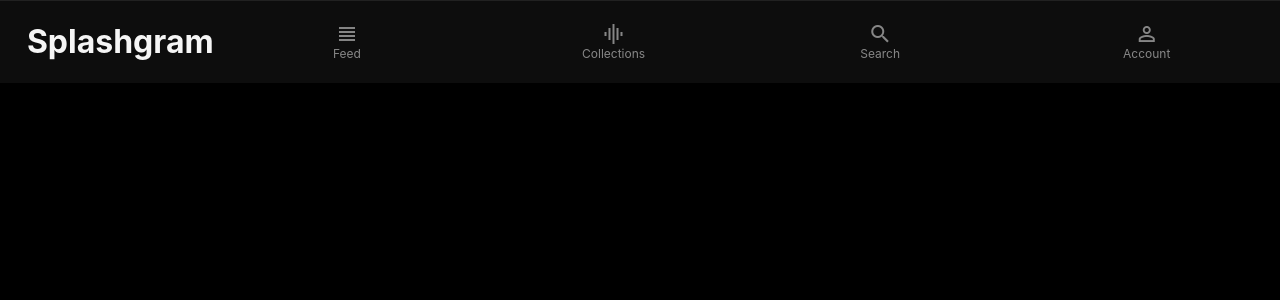
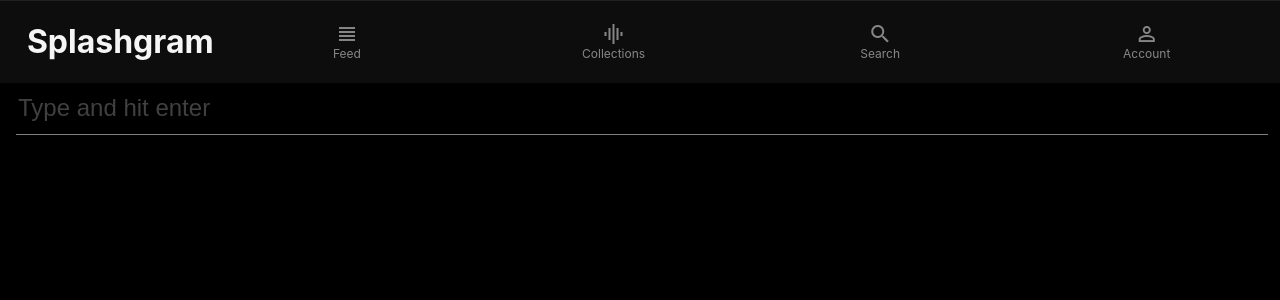
Before and after one commit to KSKRLIFE/CS565Project, a React (Create React App) app in the folder frontend/: page /search in a window 1280 px wide. Shown: the top 300 px of the page. Built offline with nearby package versions, Linux system fonts and the light colour scheme.

Commit message:
added search

```diff
--- a/frontend/package.json
+++ b/frontend/package.json
@@ -6,6 +6,7 @@
     "@testing-library/jest-dom": "^5.16.5",
     "@testing-library/react": "^13.4.0",
     "@testing-library/user-event": "^13.5.0",
+    "node-sass": "4.14.1",
     "react": "^18.2.0",
     "react-dom": "^18.2.0",
     "react-router": "^5.2.0",
--- /dev/null
+++ b/frontend/src/API/Search.js
@@ -0,0 +1,10 @@
+import {baseAPI, client_id} from '../env';
+
+export default function doSearch(query) {
+  return fetch(`${baseAPI}/search/photos/?client_id=${client_id}&query=${query}`,{
+    headers:{
+        'ngrok-skip-browser-warning':'true'
+    }
+})
+      .then((data) => data.json());
+};
--- a/frontend/src/App.js
+++ b/frontend/src/App.js
@@ -4,7 +4,7 @@ import './App.css';
 import MainView from './Containers/MainView/MainView';
 import BottomBar from './Components/BottomBar/BottomBar.js';
 import DetailPhoto from './Components/DetailPhoto/DetailPhoto';
-
+import Search from './Containers/Search/Search';
 function App() {
   let style = {
     marginBottom: `${navigator.userAgent.match('CriOS')&&`86px`}`
@@ -16,6 +16,7 @@ function App() {
           <section style={style} className='scroller'>
             <Route path="/" exact component={MainView} />
             <Route path="/photo/:id" exact component={DetailPhoto} />
+            <Route path="/search/" exact component={Search} />
           </section>
 
         </div>
--- /dev/null
+++ b/frontend/src/Containers/Search/Search.js
@@ -0,0 +1,49 @@
+import React, {Component,useState} from 'react';
+import doSeach from '../../API/Search';
+import Post from '../../Components/Photo/Post';
+import style from './Search.module.scss'
+
+const Search = ({})=>{
+  const [loading, setLoading] = useState(false);
+  const [searchInput, setSearchInput] = useState('');
+  const [results, setResults] = useState([]);
+
+  const  handleSearchSubmit=async (e) =>{
+    e.preventDefault();
+    try{
+      setLoading(true)
+      setResults([])
+      let results =  await doSeach(searchInput)
+      setLoading(false)
+      setResults(results.results)
+    }
+    catch (error) {
+      setLoading(false)
+      console.log(error);
+    }
+  }
+
+  const handleSearchChange=(e)=>{
+    e.preventDefault()
+    setSearchInput(e.target.value)
+  }
+
+  return (
+      <div className={style.searchContainer}>
+        <form onSubmit={ handleSearchSubmit}>
+          <input placeholder={'Type and hit enter'} className={style.searchInput} autoFocus={true} onChange={handleSearchChange} value={searchInput} type="text"/>
+        </form>
+        {loading && <p>Searching...</p>}
+        <div>
+          {results.length>0 && results.map((item,i)=>{
+            return !item.sponsored && <Post
+                key={i}
+                item={item}/>
+          })}
+        </div>
+      </div>
+  )
+}
+
+
+export default Search;
--- /dev/null
+++ b/frontend/src/Containers/Search/Search.module.scss
@@ -0,0 +1,21 @@
+
+.searchContainer{
+    padding: 0 16px;
+    .searchResults{
+      margin: 0 16px;
+    }
+  }
+  .searchInput{
+    background: #000000;
+    border: none;
+    height: 50px;
+    font-size: 24px;
+    margin-top: 16px;
+    width: 100%;
+    color: #ffffff90;
+    outline: none;
+    border-bottom: 1px solid #808082;
+    &::placeholder{
+      color: #ffffff40;
+    }
+  }
--- a/frontend/src/env.js
+++ b/frontend/src/env.js
@@ -1,4 +1,4 @@
 export const oauthURL = 'https://unsplash.com'
-export const baseAPI= 'https://4dd9-2601-1c0-5203-1330-c46d-59fd-277b-6cea.ngrok.io/api'
+export const baseAPI= 'https://api.unsplash.com'
 export const client_id = '2b49bba071a9f09d53cc8811ff6e1a137e230063abf92aebc473ae1ce7f3239b'
 export const client_secret = 'c497c84fe84713d394f750394541078580edde481bcaf41a77b8280544a338c3'
```
Also changed, not shown: 1 other file (tests, documents, lock files or other folders).
